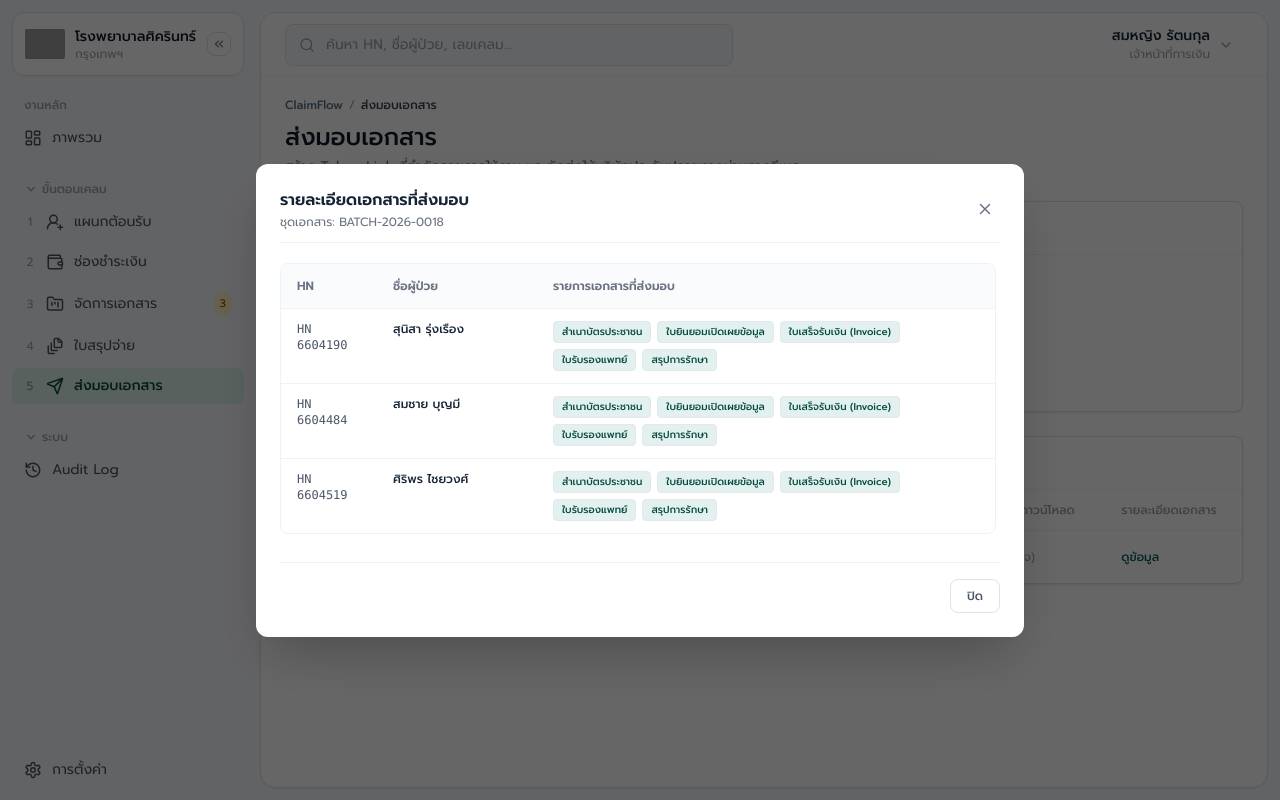
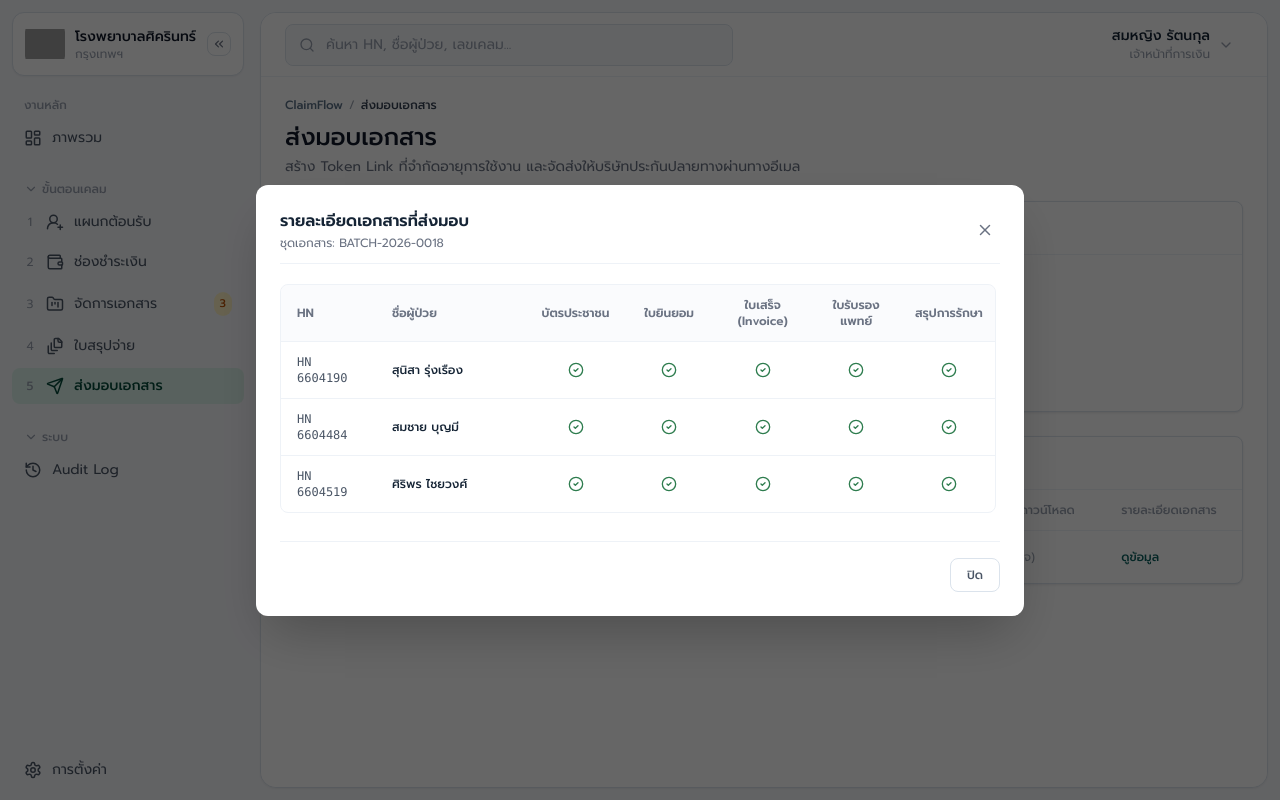
Before and after one commit to nidss/HCFI, a React (Vite) app: page /#/delivery in a window 1280 px wide. Both pictures are taken after a click on the button "ดูข้อมูล". Built offline with nearby package versions, Linux system fonts and the light colour scheme; grey boxes are pictures that could not be loaded.

Commit message:
feat: use document checkmark status matrix grid inside Delivery details modal

```diff
--- a/src/pages/Delivery.tsx
+++ b/src/pages/Delivery.tsx
@@ -1,6 +1,6 @@
 import { useMemo, useState } from "react";
 import { useLocation } from "react-router-dom";
-import { Link2, MailCheck, X } from "lucide-react";
+import { CheckCircle2, Link2, MailCheck, X } from "lucide-react";
 import { Card, PageHeader, EmptyState } from "../components/PageHeader";
 import { useAppData } from "../context/AppDataContext";
 import { formatThaiDateTime } from "../lib/mockData";
@@ -194,34 +194,45 @@ export function Delivery() {
                     <table className="w-full text-left text-xs border-collapse">
                       <thead>
                         <tr className="border-b border-line-soft text-ink-400 bg-canvas/50">
-                          <th className="px-4 py-3.5 font-semibold w-24">HN</th>
-                          <th className="px-4 py-3.5 font-semibold w-40">ชื่อผู้ป่วย</th>
-                          <th className="px-4 py-3.5 font-semibold">รายการเอกสารที่ส่งมอบ</th>
+                          <th className="px-4 py-3 font-semibold w-24">HN</th>
+                          <th className="px-4 py-3 font-semibold w-40">ชื่อผู้ป่วย</th>
+                          <th className="px-3 py-3 font-semibold text-center w-24">บัตรประชาชน</th>
+                          <th className="px-3 py-3 font-semibold text-center w-24">ใบยินยอม</th>
+                          <th className="px-3 py-3 font-semibold text-center w-24">ใบเสร็จ (Invoice)</th>
+                          <th className="px-3 py-3 font-semibold text-center w-24">ใบรับรองแพทย์</th>
+                          <th className="px-3 py-3 font-semibold text-center w-24">สรุปการรักษา</th>
                         </tr>
                       </thead>
                       <tbody>
-                        {bps.map((p) => (
-                          <tr key={p.hn} className="border-b border-line-soft last:border-0 hover:bg-canvas/30 transition-colors">
-                            <td className="px-4 py-3 font-mono text-ink-600 align-top">{p.hn}</td>
-                            <td className="px-4 py-3 font-medium text-ink-800 align-top">{p.name}</td>
-                            <td className="px-4 py-3">
-                              <div className="flex flex-wrap gap-1.5">
-                                {p.documents.map((d) => (
-                                  <span
-                                    key={d.id}
-                                    title={d.fileName}
-                                    className="inline-flex items-center rounded bg-brand-50 px-2 py-0.5 text-[10px] font-medium text-brand-700 border border-brand-200/50 cursor-help"
-                                  >
-                                    {d.kind}
-                                  </span>
-                                ))}
-                                {p.documents.length === 0 && (
-                                  <span className="text-xs text-ink-300 italic">ยังไม่มีเอกสารในระบบ</span>
-                                )}
-                              </div>
-                            </td>
-                          </tr>
-                        ))}
+                        {bps.map((p) => {
+                          const hasIdCard = p.documents.some((d) => d.kind === "สำเนาบัตรประชาชน" && d.status === "ครบถ้วน");
+                          const hasConsent = p.documents.some((d) => d.kind === "ใบยินยอมเปิดเผยข้อมูล" && d.status === "ครบถ้วน");
+                          const hasInvoice = p.documents.some((d) => d.kind === "ใบเสร็จรับเงิน (Invoice)" && d.status === "ครบถ้วน");
+                          const hasMedCert = p.documents.some((d) => d.kind === "ใบรับรองแพทย์" && d.status === "ครบถ้วน");
+                          const hasSummary = p.documents.some((d) => d.kind === "สรุปการรักษา" && d.status === "ครบถ้วน");
+
+                          return (
+                            <tr key={p.hn} className="border-b border-line-soft last:border-0 hover:bg-canvas/30 transition-colors">
+                              <td className="px-4 py-3 font-mono text-ink-600 align-middle">{p.hn}</td>
+                              <td className="px-4 py-3 font-medium text-ink-800 align-middle">{p.name}</td>
+                              <td className="px-3 py-3 text-center align-middle">
+                                {hasIdCard ? <CheckCircle2 size={16} className="mx-auto text-status-ready-fg" /> : <span className="text-ink-200">-</span>}
+                              </td>
+                              <td className="px-3 py-3 text-center align-middle">
+                                {hasConsent ? <CheckCircle2 size={16} className="mx-auto text-status-ready-fg" /> : <span className="text-ink-200">-</span>}
+                              </td>
+                              <td className="px-3 py-3 text-center align-middle">
+                                {hasInvoice ? <CheckCircle2 size={16} className="mx-auto text-status-ready-fg" /> : <span className="text-ink-200">-</span>}
+                              </td>
+                              <td className="px-3 py-3 text-center align-middle">
+                                {hasMedCert ? <CheckCircle2 size={16} className="mx-auto text-status-ready-fg" /> : <span className="text-ink-200">-</span>}
+                              </td>
+                              <td className="px-3 py-3 text-center align-middle">
+                                {hasSummary ? <CheckCircle2 size={16} className="mx-auto text-status-ready-fg" /> : <span className="text-ink-200">-</span>}
+                              </td>
+                            </tr>
+                          );
+                        })}
                       </tbody>
                     </table>
                   </div>
```
